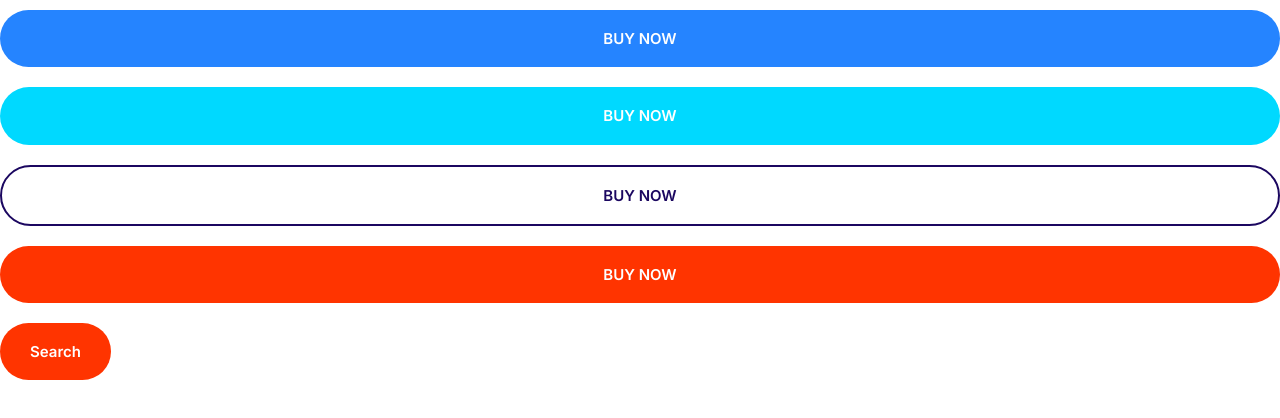
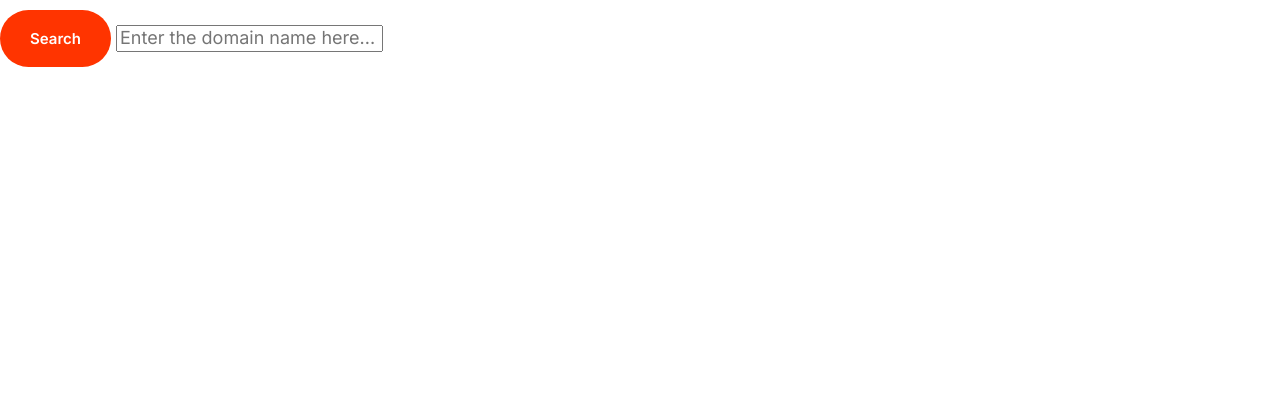
Before and after one commit to AbuShifan/shishify, a plain HTML site: page index.html in a window 1280 px wide. Drawn offline with Linux system fonts and the light colour scheme.

Commit message:
build input  group component.

```diff
--- a/index.html
+++ b/index.html
@@ -15,10 +15,9 @@
     <link rel="stylesheet" href="css/style.css" />
   </head>
   <body>
-    <button class="btn btn--primary btn--block">Buy Now</button>
-    <button class="btn btn--secondary btn--block">Buy Now</button>
-    <button class="btn btn--outline btn--block">Buy Now</button>
-    <button class="btn btn--accent btn--block">Buy Now</button>
-    <button class="btn btn--accent">Search</button>
+    <div class="input-group">
+      <button class="btn btn--accent">Search</button>
+      <input type="text" class="input" placeholder="Enter the domain name here..."></input>
+    </div>
   </body>
 </html>
```
